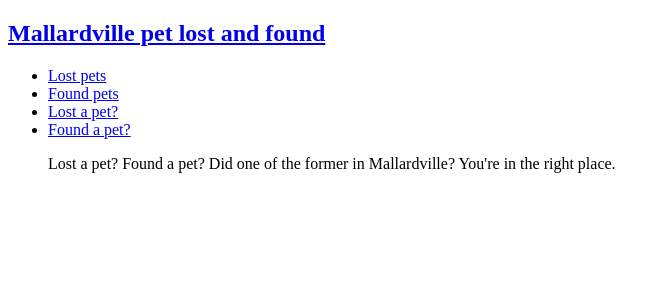
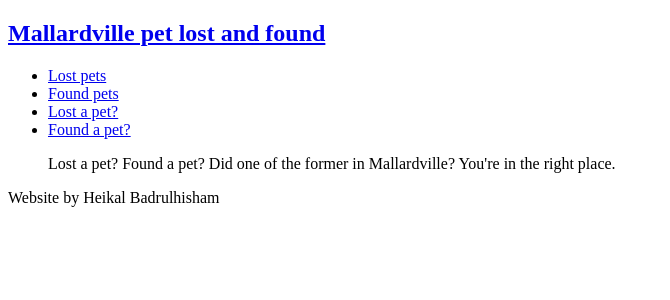
Before and after one commit to heikalb/django-sample, a Django app: page / in a window 1280 px wide. Shown: the top 300 px of the page, without its empty margins (0-670 px from the left). Run offline with Django 3.2, Linux system fonts and the light colour scheme; data that the repository does not hold is empty.

Commit message:
added footer

```diff
--- a/src/templates/base.html
+++ b/src/templates/base.html
@@ -8,5 +8,6 @@
     {% include 'navbar.html' %}
     {% block content %}
     {% endblock %}
+    {% include 'footer.html'%}
 </body>
 </html>
--- /dev/null
+++ b/src/templates/footer.html
@@ -0,0 +1 @@
+<p>Website by Heikal Badrulhisham</p>
```
